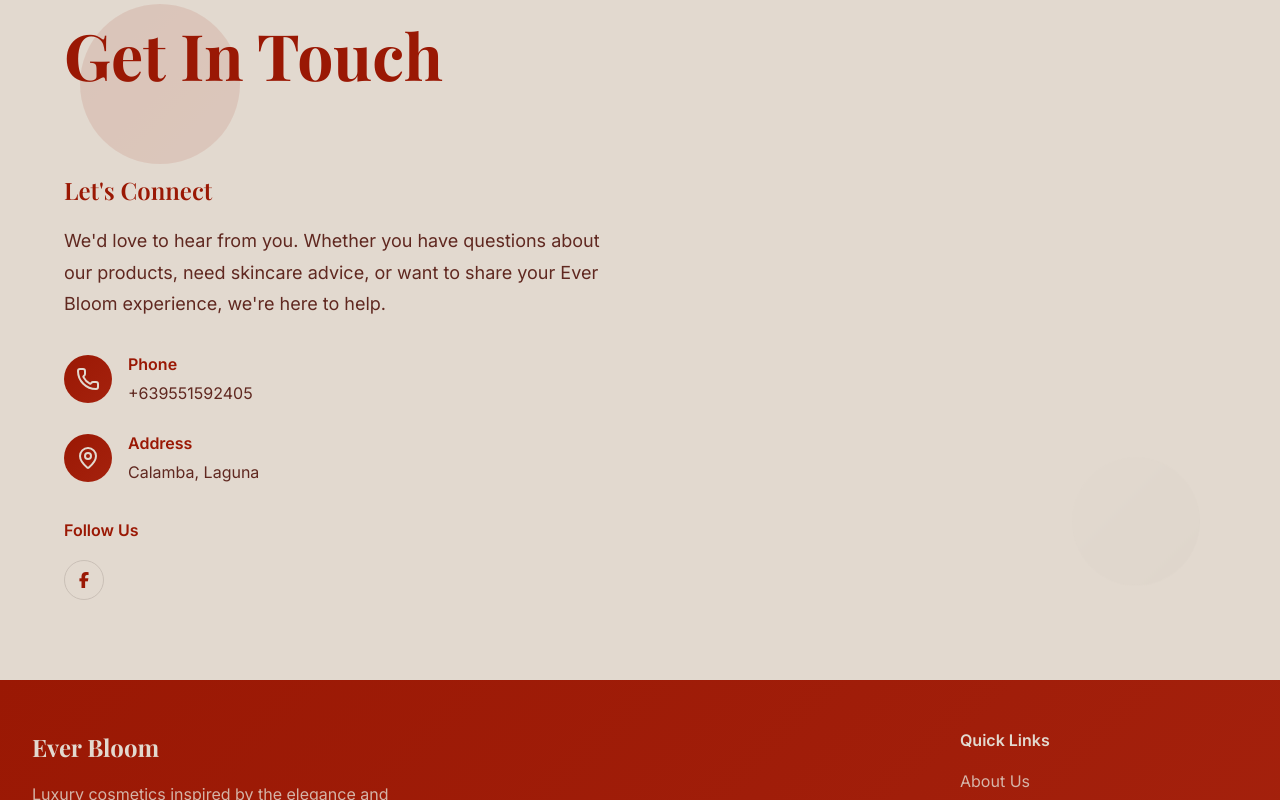
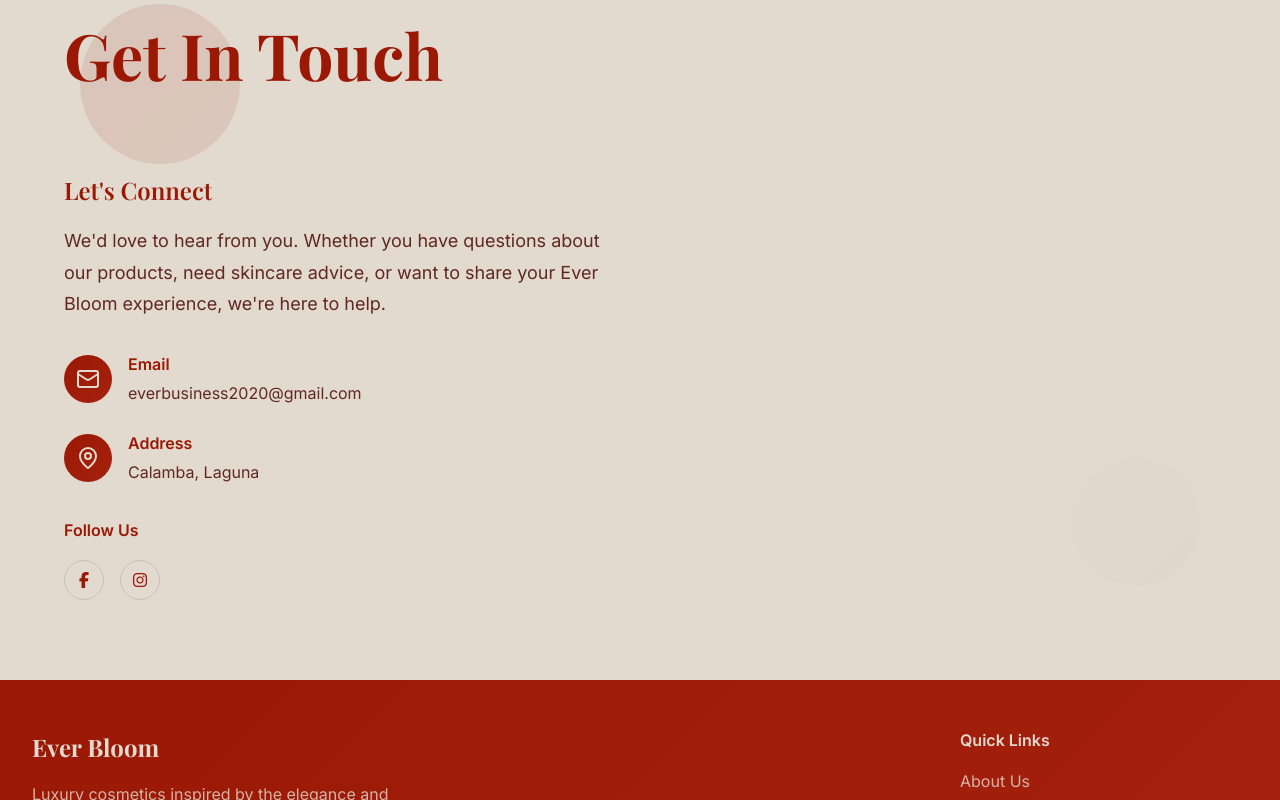
Before and after one commit to website-purpose/everbloom, a plain HTML site: page index.html in a window 1280 px wide. Shown: the part 3014-3814 px from the top of the page. Drawn offline with nearby package versions, Linux system fonts and the light colour scheme.

Commit message:
New Update | Add seconds for carousel | Email & IG Link

```diff
--- a/index.html
+++ b/index.html
@@ -510,25 +510,25 @@
                         </div>
 
                         <div class="contact-methods">
-                            <!-- <div class="contact-method">
+                            <div class="contact-method">
                                 <div class="contact-icon">
                                     <i data-lucide="mail"></i>
                                 </div>
                                 <div>
                                     <h4>Email</h4>
-                                    <p>hello@everbloom.com</p>
+                                    <p>everbusiness2020@gmail.com</p>
                                 </div>
-                            </div> -->
+                            </div>
 
-                            <div class="contact-method">
+                            <!-- <div class="contact-method">
                                 <div class="contact-icon">
                                     <i data-lucide="phone"></i>
                                 </div>
                                 <div>
                                     <h4>Phone</h4>
-                                    <p>+639551592405</p>
+                                    <p>+12356789</p>
                                 </div>
-                            </div>
+                            </div> -->
 
                             <div class="contact-method">
                                 <div class="contact-icon">
@@ -548,10 +548,10 @@
                                 <a href="https://www.facebook.com/everbl00m"class="btn btn-outline btn-icon">
                                     <i class="fab fa-facebook-f"></i>
                                 </a>
+                                <a  href="https://www.instagram.com/everbloom_2020?igsh=bHpmZDlucHBpOXh0" class="btn btn-outline btn-icon">
+                                    <i class="fab fa-instagram"></i>
+                                </a>
                                 <!-- <button class="btn btn-outline btn-icon">
-                                    <i class="fab fa-instagram"></i>
-                                </button>
-                                <button class="btn btn-outline btn-icon">
                                     <i class="fab fa-x"></i>
                                 </button> -->
                             </div>
--- a/script.js
+++ b/script.js
@@ -256,7 +256,7 @@ function startAutoPlay() {
         // Move to next slide, or loop back to first slide
         currentSlide = (currentSlide + 1) % totalSlides;
         updateCarousel();
-    }, 5000); // Change slide every 5 seconds
+    }, 20000); // Change slide every 5 seconds
 }
 
 function stopAutoPlay() {
```
